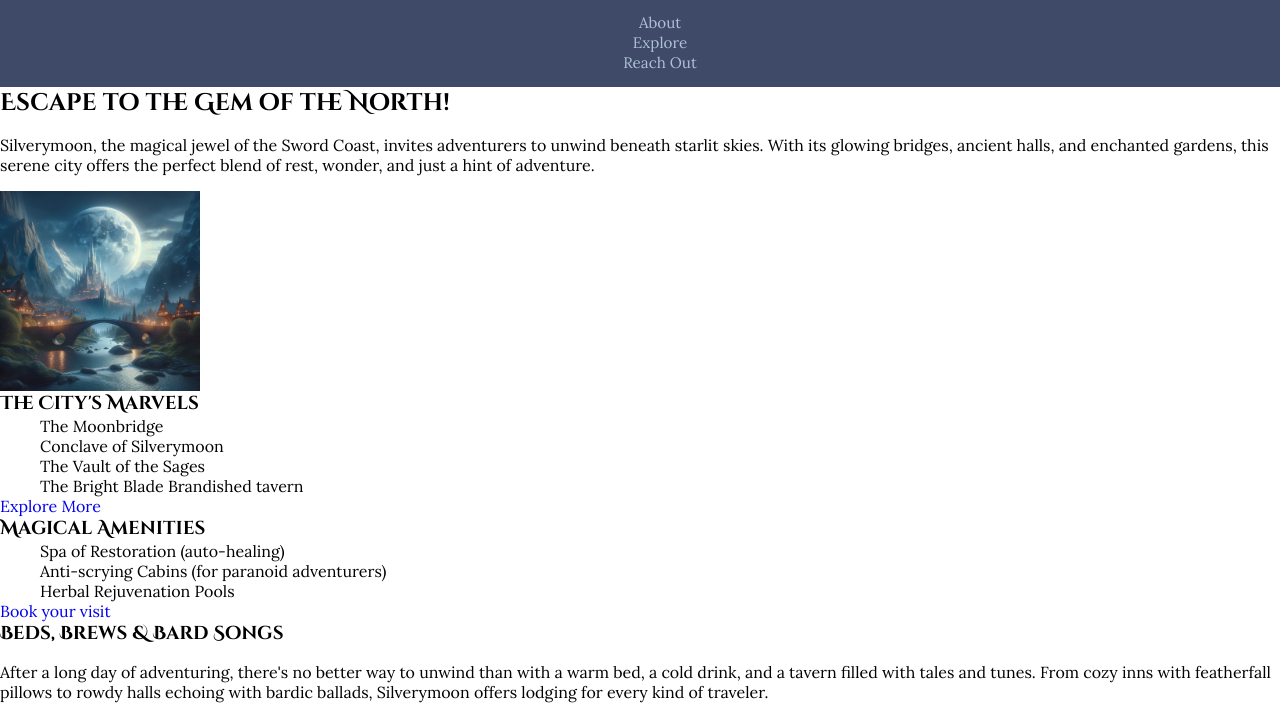
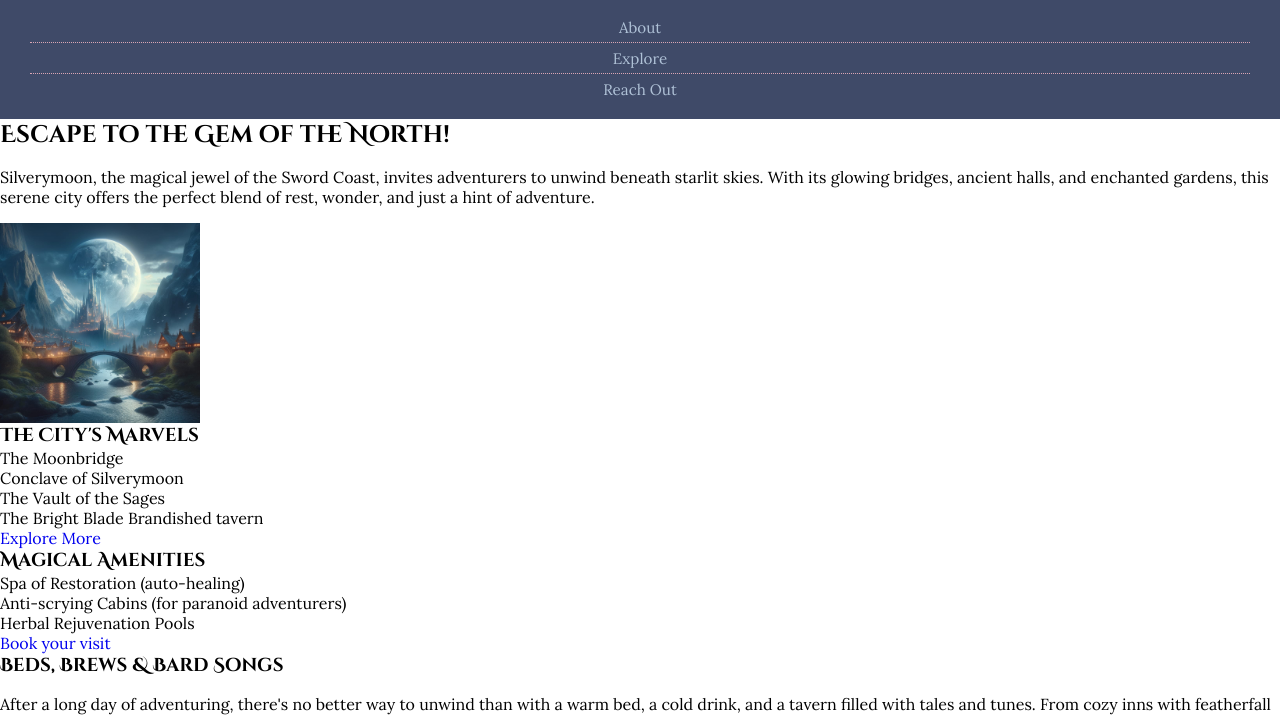
Before and after one commit to Liene31/visit-silvermoon, a plain HTML site: page index.html in a window 1280 px wide. Shown: the part 68-783 px from the top of the page. Drawn offline with Linux system fonts and the light colour scheme.

Commit message:
Updated NAV

```diff
--- a/index.css
+++ b/index.css
@@ -17,7 +17,6 @@ h3 {
 
 header {
   text-align: center;
-
   padding-top: 0.934em; /* 15px */
 }
 
@@ -37,6 +36,17 @@ nav a {
   color: #afc1d6;
 }
 
+nav li {
+  padding: 0.313em 0; /* 5px */
+}
+nav ul {
+  padding: 0 1.875em; /* 30px */
+}
+
+nav li:not(:last-child) {
+  border-bottom: 1px dotted #d9a5b3;
+}
+
 h1 {
   font-size: 1.4rem;
 }
@@ -54,6 +64,7 @@ img {
 
 ul {
   margin: 0;
+  padding: 0;
 }
 
 a {
```
